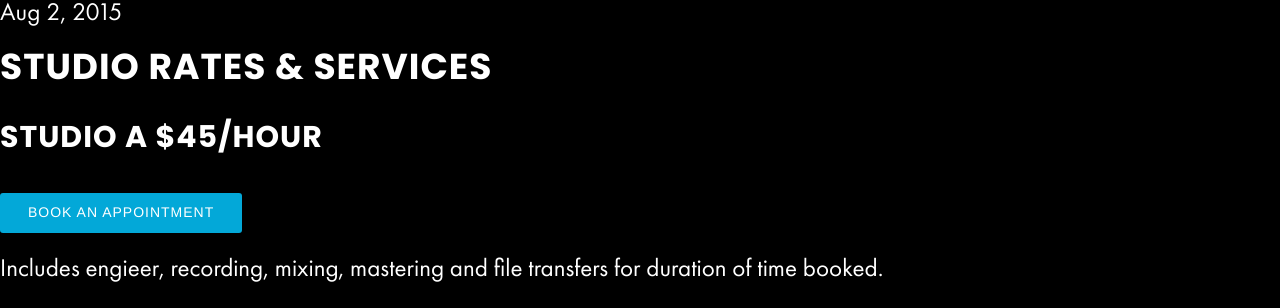
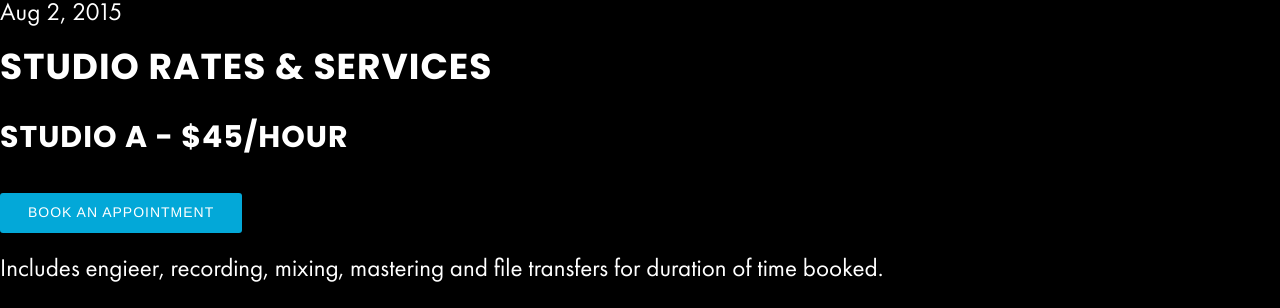
Before and after one commit to zackhanni/Soma-website-classic, a Jekyll site: the page built from _posts/2015-08-02-rates-services.md, in a window 1280 px wide and 900 px high, scrolled down 839 px. Shown: the part 144-452 px from the top of the window. Built offline with Jekyll 4.4.1, drawn with Linux system fonts in a browser that asks for light colours; our own code applies the rules of GitHub Pages for plain Markdown files.

Commit message:
updating look

```diff
--- a/_posts/2015-08-02-rates-services.md
+++ b/_posts/2015-08-02-rates-services.md
@@ -5,14 +5,15 @@ header_image: true
 ---
 # Studio Rates & Services
 
-## Studio A $45/Hour
+## Studio A - $45/Hour
 <!-- Start Square Appointments Embed code --> <a target="_top" style="background-color: #03A8D8; color: white; height: 40px; text-transform: uppercase; font-family: 'Square Market', 'helvetica neue', helvetica, arial, sans-serif; letter-spacing: 1px; line-height: 38px; padding: 0 28px; border-radius: 3px; font-weight: 500; font-size: 14px; cursor: pointer; display: inline-block;" href="https://squareup.com/appointments/book/52758083-5a1a-4b2d-a710-6687d1641594/8GNV6PJ8WK7YH/services" rel="nofollow">Book an Appointment</a> <!-- End Square Appointments Embed code -->
 
 Includes engieer, recording, mixing, mastering and file transfers for duration of time booked.
 
 Bulk Rate $400 for 10 hours (Time can be split across sessions)
 
-## All work must be done during studio time
+All work must be done during studio time
+-----------------------------------------
 
 - - -
 
```
